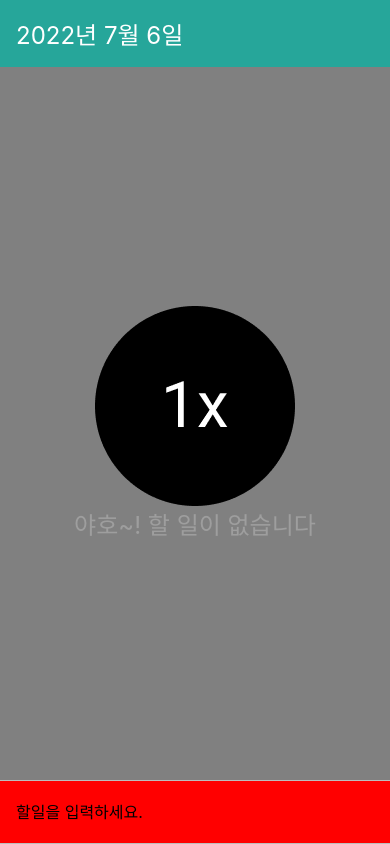
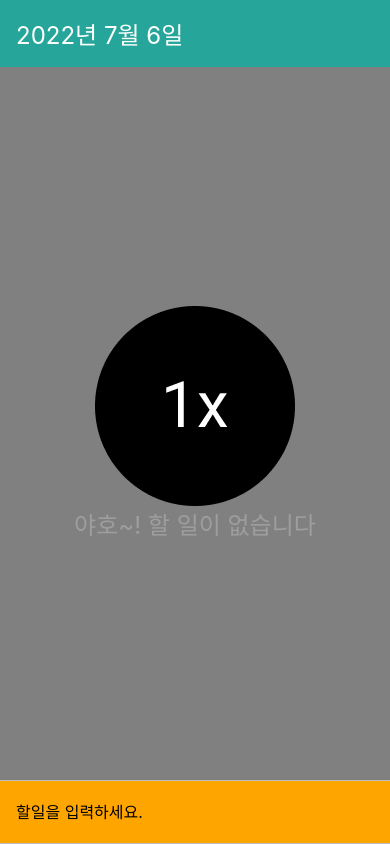
Before and after one commit to jwAndroid/dealing-with-rn, a React Native app in the folder TodoApp/: screen / in a window 390 px wide. Built offline with nearby package versions, Linux system fonts and the light colour scheme.

Commit message:
Learn: input , Platfrom.OS

```diff
--- a/TodoApp/App.js
+++ b/TodoApp/App.js
@@ -3,7 +3,7 @@
  */
 
 import React from 'react';
-import {StyleSheet} from 'react-native';
+import {KeyboardAvoidingView, Platform, StyleSheet} from 'react-native';
 import {SafeAreaProvider, SafeAreaView} from 'react-native-safe-area-context';
 
 import DateHead from './components/DateHead';
@@ -15,18 +15,29 @@ const styles = StyleSheet.create({
     flex: 1,
     backgroundColor: 'gray',
   },
+  avoid: {
+    flex: 1,
+  },
 });
 
 const App = () => {
   const today = new Date();
 
+  // KeyboardAvoidingView 에 적용시킬 컴포넌트를 넣어줘야한다.
+  // 인풋만 넣으면 안된다.
+
   return (
     <SafeAreaProvider>
       <SafeAreaView edges={['bottom', 'top']} style={styles.container}>
-        <DateHead date={today} />
-        <Empty />
+        <KeyboardAvoidingView
+          behavior={Platform.select({ios: 'padding', android: undefined})}
+          style={styles.avoid}>
+          <DateHead date={today} />
 
-        <AddTodo />
+          <Empty />
+
+          <AddTodo />
+        </KeyboardAvoidingView>
       </SafeAreaView>
     </SafeAreaProvider>
   );
--- a/TodoApp/components/AddTodo.js
+++ b/TodoApp/components/AddTodo.js
@@ -1,4 +1,4 @@
-import React from 'react';
+import React, {useState} from 'react';
 import {StyleSheet, TextInput, View} from 'react-native';
 
 const styles = StyleSheet.create({
@@ -9,7 +9,7 @@ const styles = StyleSheet.create({
     borderTopWidth: 1,
     borderBottomWidth: 1,
     justifyContent: 'center',
-    backgroundColor: 'red',
+    backgroundColor: 'orange',
   },
   input: {
     fontSize: 16,
@@ -18,9 +18,26 @@ const styles = StyleSheet.create({
 });
 
 const AddTodo = () => {
+  const [value, setValue] = useState('');
+
+  const onChangeText = text => {
+    setValue(text);
+  };
+
+  const onSubmitEditing = () => {
+    setValue('할일을 입력하세요.');
+  };
+
   return (
     <View style={styles.block}>
-      <TextInput placeholder="할일을 입력하세요." style={styles.input} />
+      <TextInput
+        value={value}
+        style={styles.input}
+        placeholder="할일을 입력하세요."
+        onChangeText={onChangeText}
+        onSubmitEditing={onSubmitEditing}
+        returnKeyType="done"
+      />
     </View>
   );
 };
```
